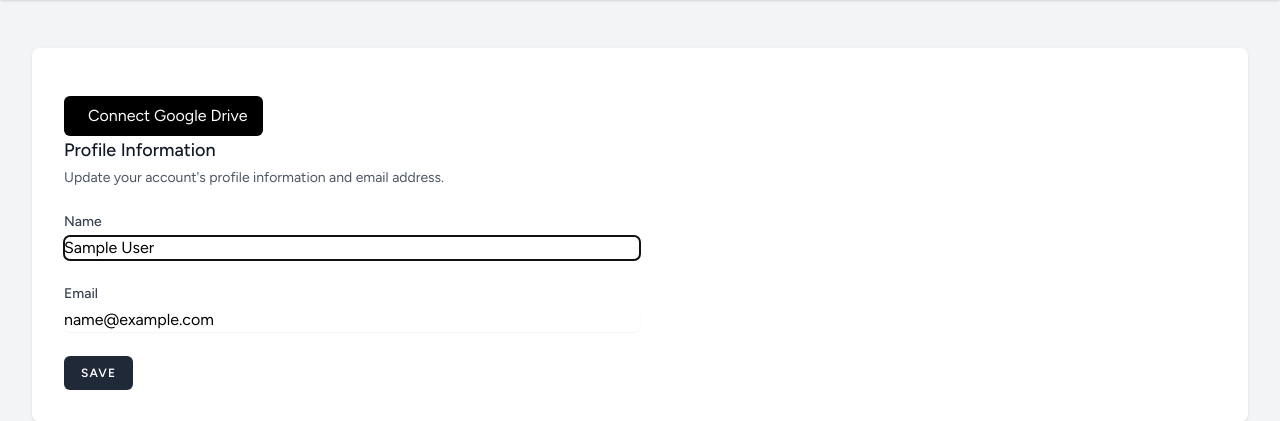
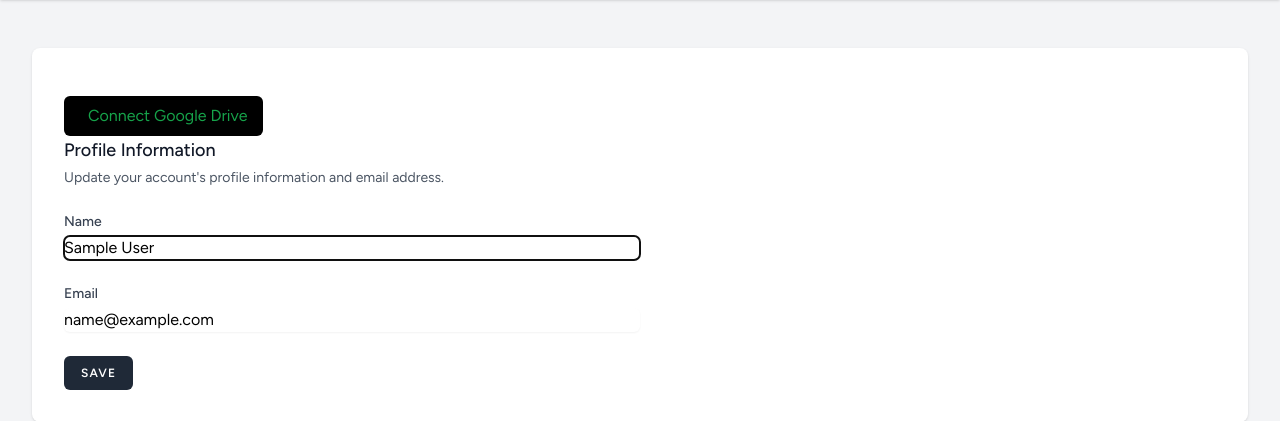
Before and after one commit to Priy4s/TLE2_Startup, a Laravel app: page /profile in a window 1280 px wide. Shown: the part 138-559 px from the top of the page. Run offline with Laravel 12, Linux system fonts and the light colour scheme; the visitor is signed in with stand-in values (Sample User, id 1); data comes from the database, SQL or seed files in the repository; style sheets or scripts are compiled from the project's sources.

Commit message:
button color

```diff
--- a/resources/views/profile/edit.blade.php
+++ b/resources/views/profile/edit.blade.php
@@ -19,7 +19,7 @@
                                     <!-- Disconnect Button -->
                                     <form method="POST" action="{{ route('google.disconnect') }}">
                                         @csrf
-                                        <button type="submit" class="px-3 py-1 text-sm bg-black text-white hover:bg-gray-800 rounded">
+                                        <button type="submit" class="px-3 py-1 text-sm bg-black text-red-600 hover:bg-gray-800 rounded">
                                             Disconnect
                                         </button>
                                     </form>
@@ -27,7 +27,7 @@
                             @else
                                 <!-- Connect Button -->
                                 <a href="{{ route('google.login') }}"
-                                   class="px-4 py-2 bg-black text-white rounded-md hover:bg-gray-800">
+                                   class="px-4 py-2 bg-black text-green-600 rounded-md hover:bg-gray-800">
                                     <i class="fab fa-google-drive mr-2"></i>Connect Google Drive
                                 </a>
                             @endif
```
